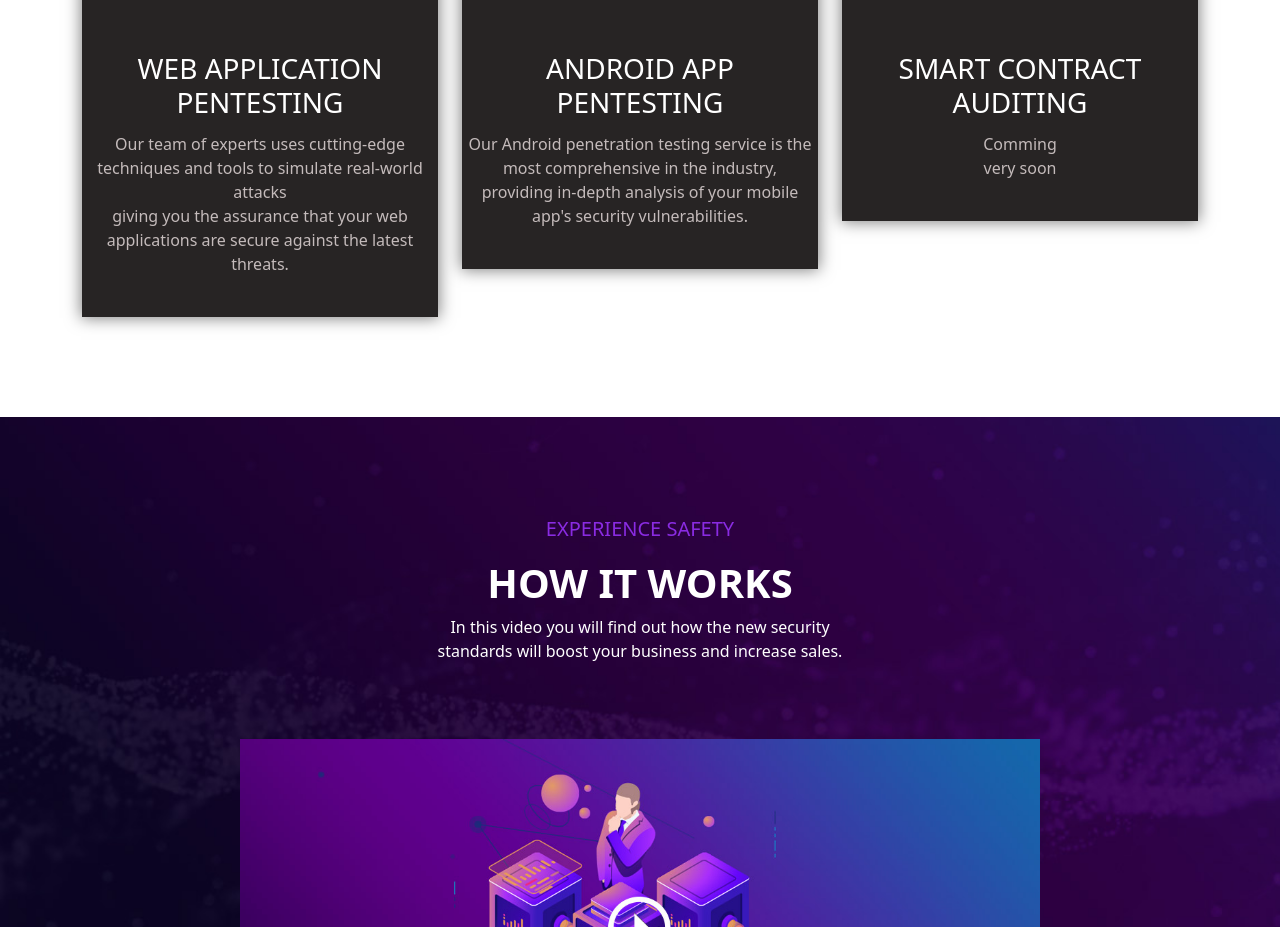
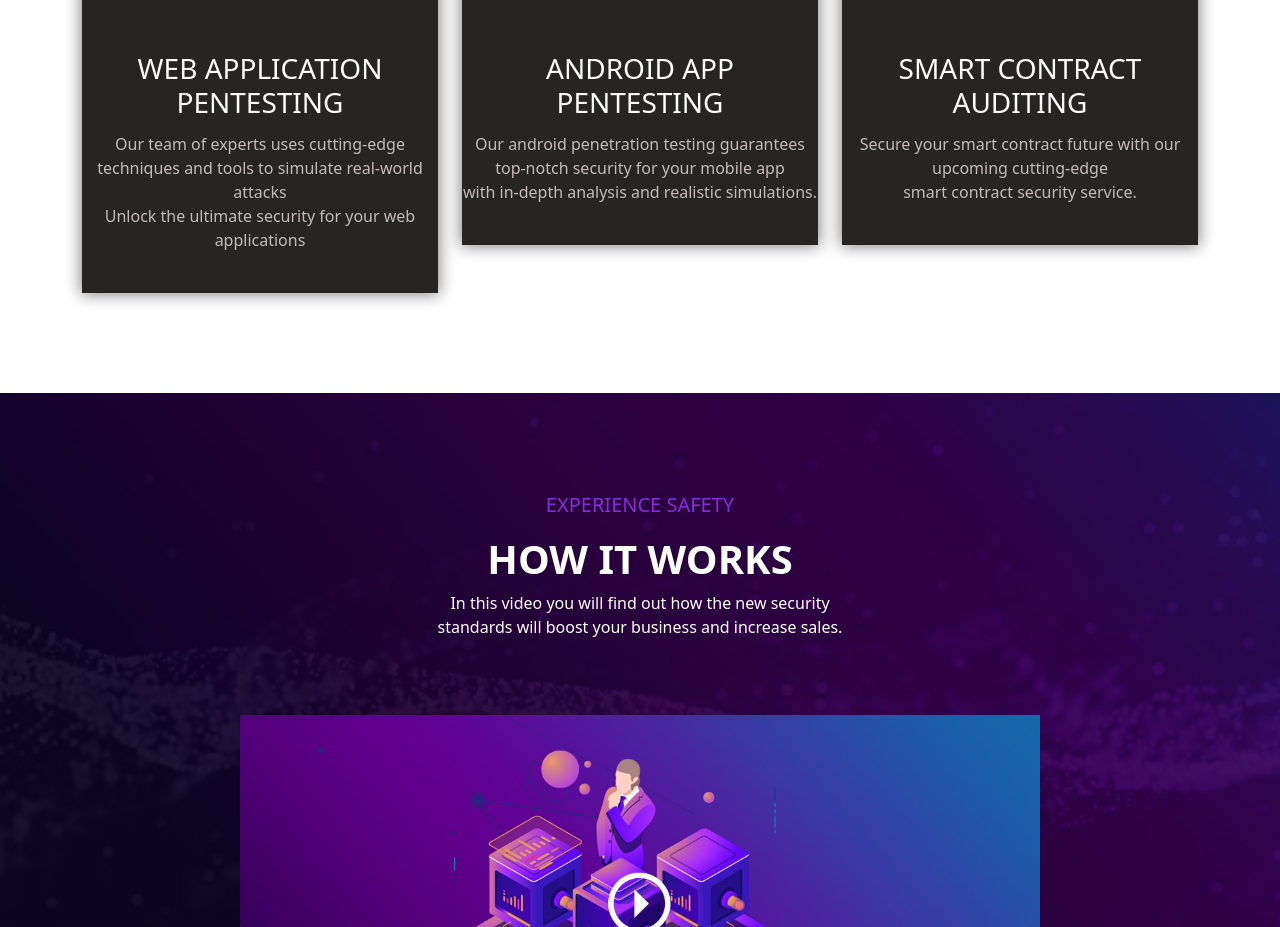
Before and after one commit to darshanjogi/Web3sec.in, a plain HTML site: page index.html in a window 1280 px wide. Shown: the part 1300-2227 px from the top of the page. Drawn offline with nearby package versions, Linux system fonts and the light colour scheme.

Commit message:
Update index.html

```diff
--- a/index.html
+++ b/index.html
@@ -73,7 +73,7 @@
                     <div class=" box">
                         <img src="images/box1.png" alt="">
                         <h3>Web Application Pentesting</h3>
-                        <p>Our team of experts uses cutting-edge techniques and tools to simulate real-world attacks<br>giving you the assurance that your web applications are secure against the latest threats.</p>
+                        <p>Our team of experts uses cutting-edge techniques and tools to simulate real-world attacks<br>Unlock the ultimate security for your web applications</p>
                       <!--  <p><a class="info-and-plans" href="#">Info and plans</a></p> -->
                     </div>
                 </div>
@@ -81,7 +81,7 @@
                     <div class=" box">
                         <img src="images/box2.png" alt="">
                         <h3>Android App Pentesting</h3>
-                        <p>Our Android penetration testing service is the most comprehensive in the industry,<br>providing in-depth analysis of your mobile app's security vulnerabilities.</p>
+                        <p>Our android penetration testing guarantees top-notch security for your mobile app <br>with in-depth analysis and realistic simulations.</p>
                       <!--     <p><a class="info-and-plans" href="#">Info and plans</a></p>-->
                     </div>
                 </div>
@@ -89,7 +89,7 @@
                     <div class=" box">
                         <img src="images/box3.png" alt="">
                         <h3>Smart Contract auditing</h3>
-                        <p>Comming <br>very soon</p>
+                        <p>Secure your smart contract future with our upcoming cutting-edge <br> smart contract security service.</p>
                        <!--    <p><a class="info-and-plans" href="#">Info and plans</a></p>-->
                     </div>
                 </div>
```
